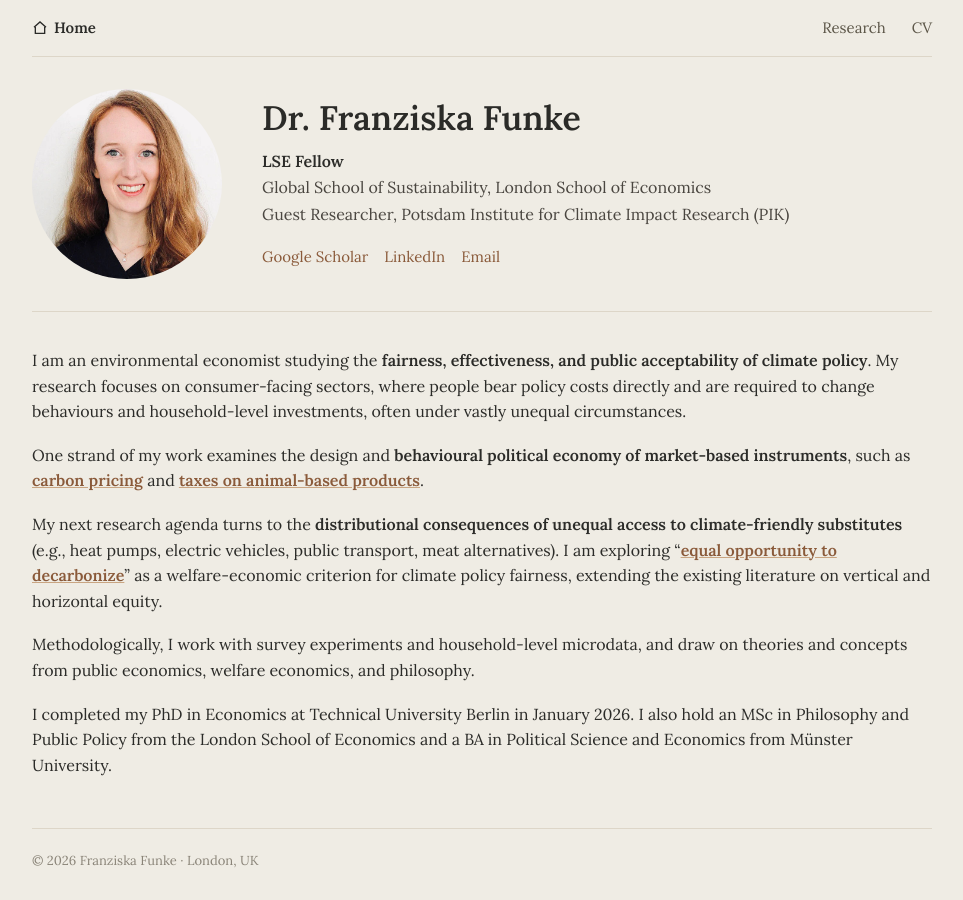
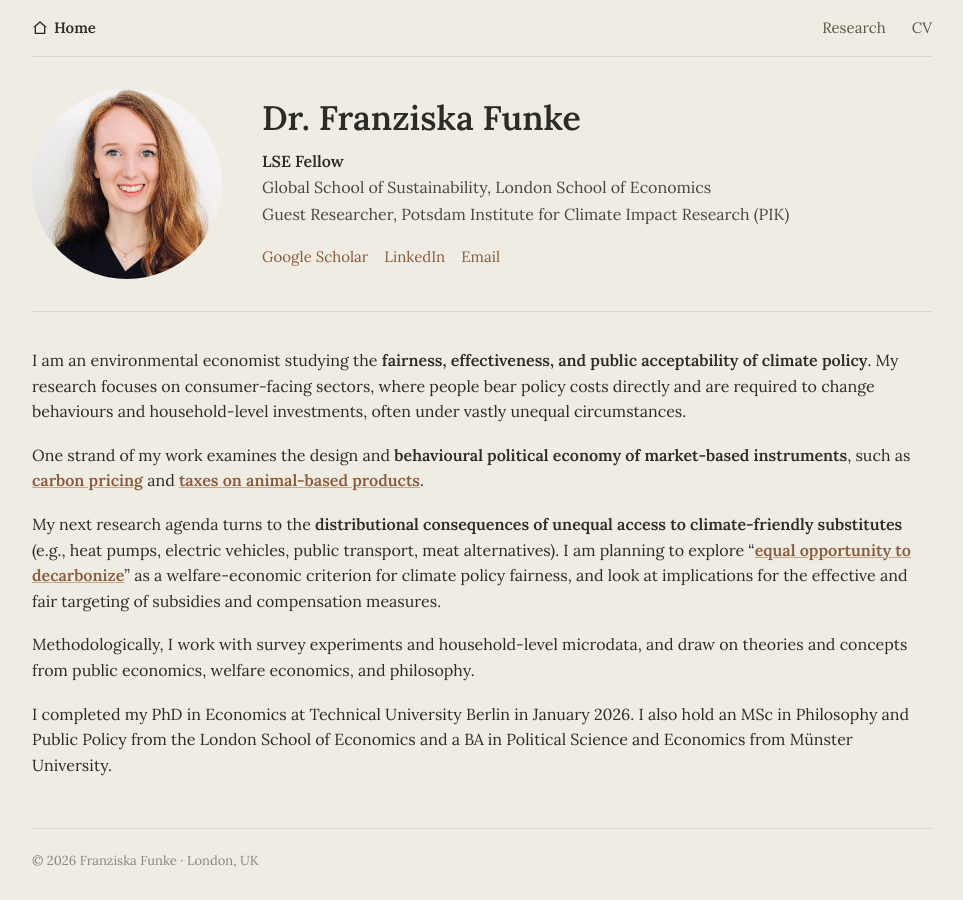
Before and after one commit to FranziskaFunke/FranziskaFunke.github.io, a Jekyll site: the page built from _pages/about.md, in a window 1280 px wide. Shown: the whole page, without its empty margins (158-1121 px from the left). Built offline with Jekyll 4.4.1, drawn with Linux system fonts in a browser that asks for light colours.

Commit message:
minor_tweak_2

```diff
--- a/_pages/about.md
+++ b/_pages/about.md
@@ -27,7 +27,7 @@ I am an environmental economist studying the **fairness, effectiveness, and publ
 
 One strand of my work examines the design and **behavioural political economy of market-based instruments**, such as [**carbon pricing**](https://ssrn.com/abstract=5147710) and [**taxes on animal-based products**](https://doi.org/10.1086/721078).
 
-My next research agenda turns to the **distributional consequences of unequal access to climate-friendly substitutes** (e.g., heat pumps, electric vehicles, public transport, meat alternatives). I am exploring "[**equal opportunity to decarbonize**](https://ssrn.com/abstract=5518719)" as a welfare-economic criterion for climate policy fairness, extending the existing literature on vertical and horizontal equity.
+My next research agenda turns to the **distributional consequences of unequal access to climate-friendly substitutes** (e.g., heat pumps, electric vehicles, public transport, meat alternatives). I am planning to explore "[**equal opportunity to decarbonize**](https://ssrn.com/abstract=5518719)" as a welfare-economic criterion for climate policy fairness, and look at implications for the effective and fair targeting of subsidies and compensation measures.
 
 Methodologically, I work with survey experiments and household-level microdata, and draw on theories and concepts from public economics, welfare economics, and philosophy.
 
```
